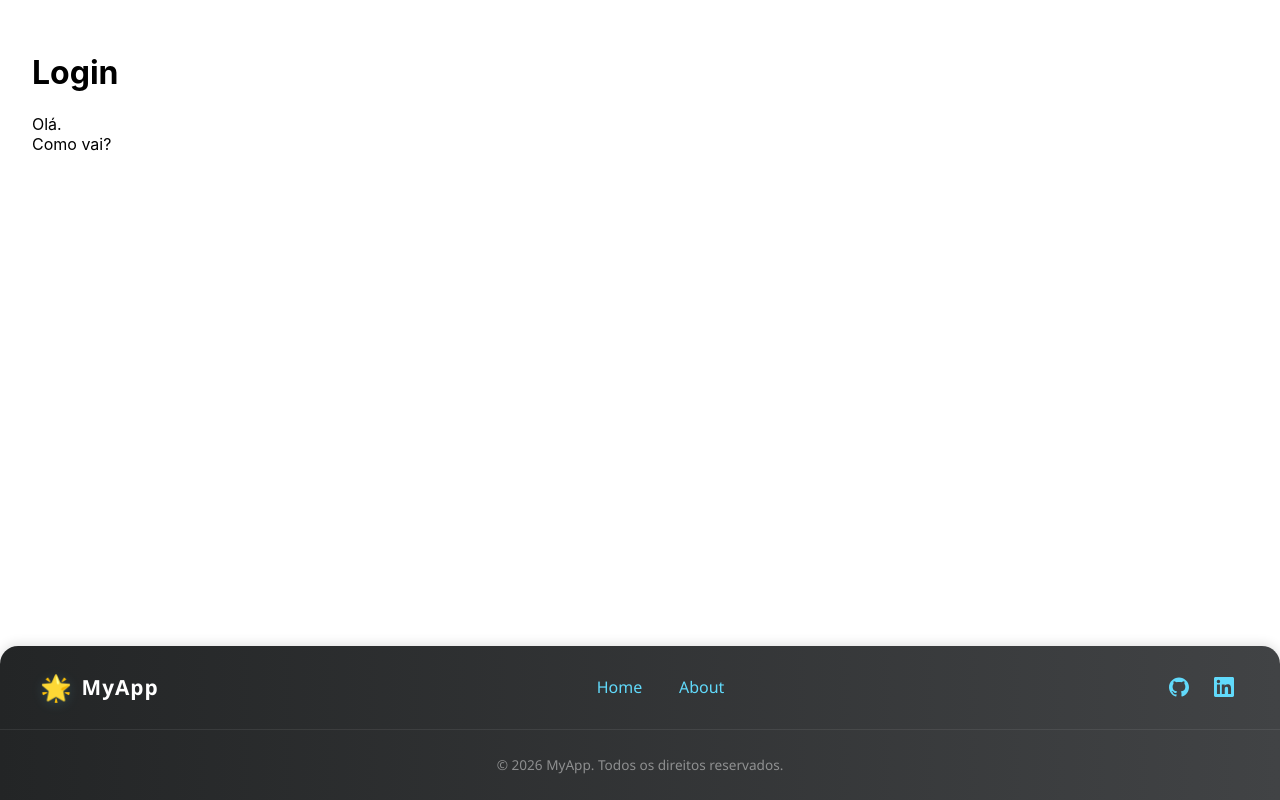
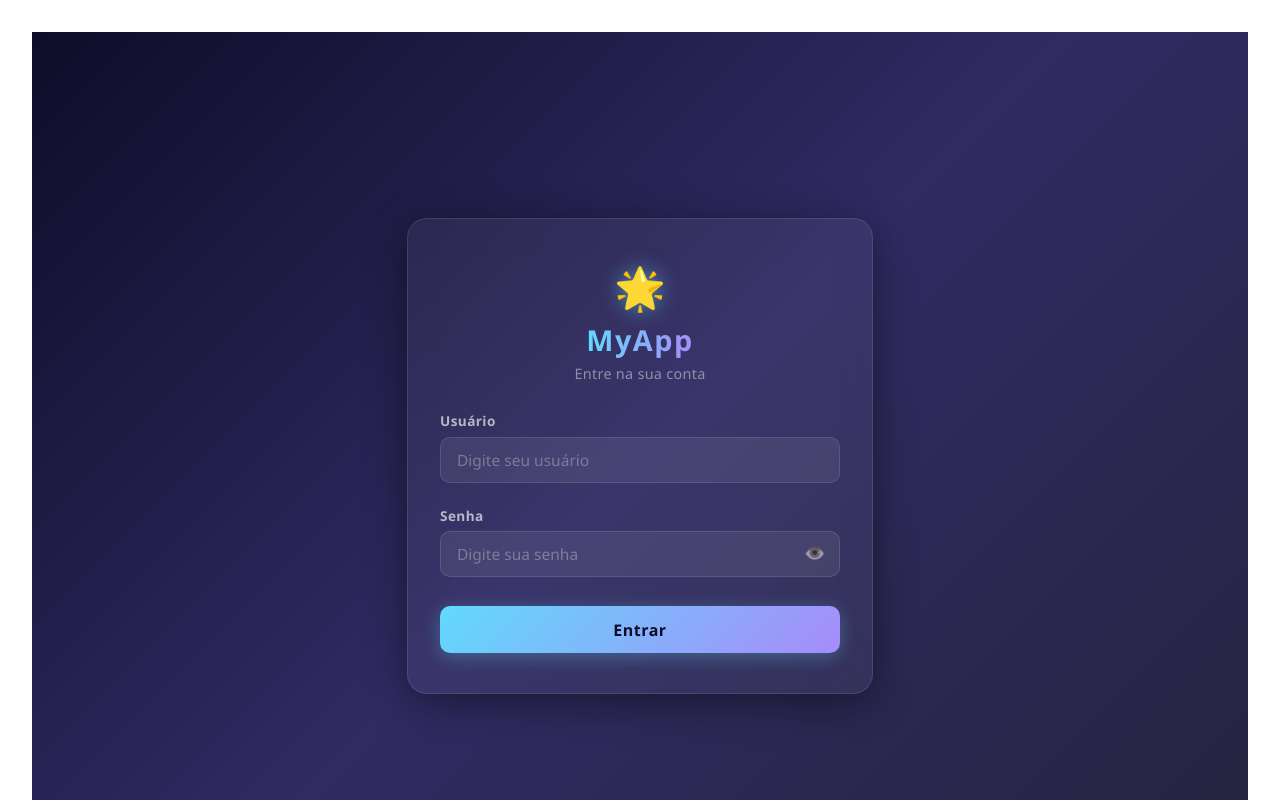
Before and after one commit to rodrigo749/aula-react-senac, a React (Create React App) app: page / in a window 1280 px wide. Shown: the top 800 px of the page. Built offline with nearby package versions, Linux system fonts and the light colour scheme.

Commit message:
feat: component loginForm created

```diff
--- /dev/null
+++ b/src/components/LoginForm/LoginForm.css
@@ -0,0 +1,152 @@
+/* ── Wrapper ─────────────────────────────────────────── */
+.login-wrapper {
+  min-height: 100vh;
+  display: flex;
+  align-items: center;
+  justify-content: center;
+  background: linear-gradient(135deg, #0f0c29, #302b63, #24243e);
+  font-family: 'Segoe UI', 'Roboto', Arial, sans-serif;
+  padding: 1.5rem;
+}
+
+/* ── Card ────────────────────────────────────────────── */
+.login-card {
+  width: 100%;
+  max-width: 400px;
+  background: rgba(255, 255, 255, 0.05);
+  border: 1px solid rgba(255, 255, 255, 0.1);
+  border-radius: 20px;
+  padding: 2.5rem 2rem;
+  backdrop-filter: blur(16px);
+  box-shadow: 0 8px 40px rgba(0, 0, 0, 0.45);
+  display: flex;
+  flex-direction: column;
+  gap: 1.4rem;
+}
+
+/* ── Header do card ──────────────────────────────────── */
+.login-header {
+  display: flex;
+  flex-direction: column;
+  align-items: center;
+  gap: 0.3rem;
+  margin-bottom: 0.4rem;
+}
+
+.login-icon {
+  font-size: 2.6rem;
+  filter: drop-shadow(0 0 10px rgba(97, 218, 251, 0.55));
+}
+
+.login-title {
+  margin: 0;
+  font-size: 1.8rem;
+  font-weight: 700;
+  letter-spacing: 1.5px;
+  background: linear-gradient(90deg, #61dafb, #a78bfa);
+  -webkit-background-clip: text;
+  -webkit-text-fill-color: transparent;
+  background-clip: text;
+}
+
+.login-subtitle {
+  margin: 0;
+  font-size: 0.9rem;
+  color: rgba(255, 255, 255, 0.45);
+  letter-spacing: 0.3px;
+}
+
+/* ── Campos ──────────────────────────────────────────── */
+.login-field {
+  display: flex;
+  flex-direction: column;
+  gap: 0.4rem;
+}
+
+.login-label {
+  font-size: 0.85rem;
+  font-weight: 600;
+  color: rgba(255, 255, 255, 0.65);
+  letter-spacing: 0.4px;
+}
+
+.login-input-wrapper {
+  position: relative;
+  display: flex;
+  align-items: center;
+}
+
+.login-input {
+  width: 100%;
+  padding: 0.7rem 1rem;
+  background: rgba(255, 255, 255, 0.07);
+  border: 1px solid rgba(255, 255, 255, 0.12);
+  border-radius: 10px;
+  color: #fff;
+  font-size: 0.97rem;
+  font-family: inherit;
+  outline: none;
+  transition: border-color 0.2s, box-shadow 0.2s, background 0.2s;
+  box-sizing: border-box;
+}
+
+.login-input::placeholder {
+  color: rgba(255, 255, 255, 0.3);
+}
+
+.login-input:focus {
+  border-color: #61dafb;
+  background: rgba(97, 218, 251, 0.07);
+  box-shadow: 0 0 0 3px rgba(97, 218, 251, 0.15);
+}
+
+/* ── Toggle senha ────────────────────────────────────── */
+.login-toggle-senha {
+  position: absolute;
+  right: 0.7rem;
+  background: none;
+  border: none;
+  cursor: pointer;
+  font-size: 1.1rem;
+  line-height: 1;
+  padding: 0.2rem;
+  color: rgba(255, 255, 255, 0.5);
+  transition: color 0.2s;
+}
+
+.login-toggle-senha:hover {
+  color: #fff;
+}
+
+/* Garante que o input com botão não sobreponha o ícone */
+.login-input-wrapper .login-input {
+  padding-right: 2.5rem;
+}
+
+/* ── Botão entrar ─────────────────────────────────────── */
+.login-btn {
+  margin-top: 0.4rem;
+  padding: 0.78rem;
+  border: none;
+  border-radius: 10px;
+  background: linear-gradient(135deg, #61dafb, #a78bfa);
+  color: #0f0c29;
+  font-size: 1rem;
+  font-weight: 700;
+  font-family: inherit;
+  letter-spacing: 0.5px;
+  cursor: pointer;
+  transition: opacity 0.2s, box-shadow 0.2s, transform 0.15s;
+  box-shadow: 0 4px 18px rgba(97, 218, 251, 0.3);
+}
+
+.login-btn:hover {
+  opacity: 0.9;
+  box-shadow: 0 6px 24px rgba(97, 218, 251, 0.45);
+  transform: translateY(-1px);
+}
+
+.login-btn:active {
+  transform: translateY(0);
+  opacity: 1;
+}
--- a/src/components/LoginForm/LoginForm.jsx
+++ b/src/components/LoginForm/LoginForm.jsx
@@ -1,6 +1,68 @@
- function LoginForm() {
+import { useState } from "react";
+import "./LoginForm.css";
+
+function LoginForm() {
+  const [usuario, setUsuario] = useState("");
+  const [senha, setSenha] = useState("");
+  const [mostrarSenha, setMostrarSenha] = useState(false);
+
+  const handleSubmit = (e) => {
+    e.preventDefault();
+    // lógica de login aqui
+  };
+
   return (
-    <h1>Essa é a página de Login</h1>
+    <div className="login-wrapper">
+      <form className="login-card" onSubmit={handleSubmit} noValidate>
+        <div className="login-header">
+          <span className="login-icon" aria-hidden="true">🌟</span>
+          <h1 className="login-title">MyApp</h1>
+          <p className="login-subtitle">Entre na sua conta</p>
+        </div>
+
+        <div className="login-field">
+          <label htmlFor="usuario" className="login-label">Usuário</label>
+          <input
+            id="usuario"
+            type="text"
+            className="login-input"
+            placeholder="Digite seu usuário"
+            value={usuario}
+            onChange={(e) => setUsuario(e.target.value)}
+            autoComplete="username"
+            required
+          />
+        </div>
+
+        <div className="login-field">
+          <label htmlFor="senha" className="login-label">Senha</label>
+          <div className="login-input-wrapper">
+            <input
+              id="senha"
+              type={mostrarSenha ? "text" : "password"}
+              className="login-input"
+              placeholder="Digite sua senha"
+              value={senha}
+              onChange={(e) => setSenha(e.target.value)}
+              autoComplete="current-password"
+              required
+            />
+            <button
+              type="button"
+              className="login-toggle-senha"
+              onClick={() => setMostrarSenha((v) => !v)}
+              aria-label={mostrarSenha ? "Ocultar senha" : "Mostrar senha"}
+            >
+              {mostrarSenha ? "🙈" : "👁️"}
+            </button>
+          </div>
+        </div>
+
+        <button type="submit" className="login-btn">
+          Entrar
+        </button>
+      </form>
+    </div>
   );
 }
 
--- a/src/pages/Login/Login.jsx
+++ b/src/pages/Login/Login.jsx
@@ -1,15 +1,14 @@
 
-import Footer from '../../components/Footer/Footer';
+import Footer from '../../components/Footer/Footer'
+import LoginForm from '../../components/LoginForm/LoginForm';
 
 export default function Login() {
   return (
     <div style={{ display: 'flex', flexDirection: 'column', minHeight: '100vh' }}>
 
       <main style={{ flex: 1, padding: '2rem' }}>
-        <h1>Login</h1>
-        <p>Olá.<br />Como vai?</p>
+        <LoginForm />
       </main>
-
       <Footer />
     </div>
   );
```
